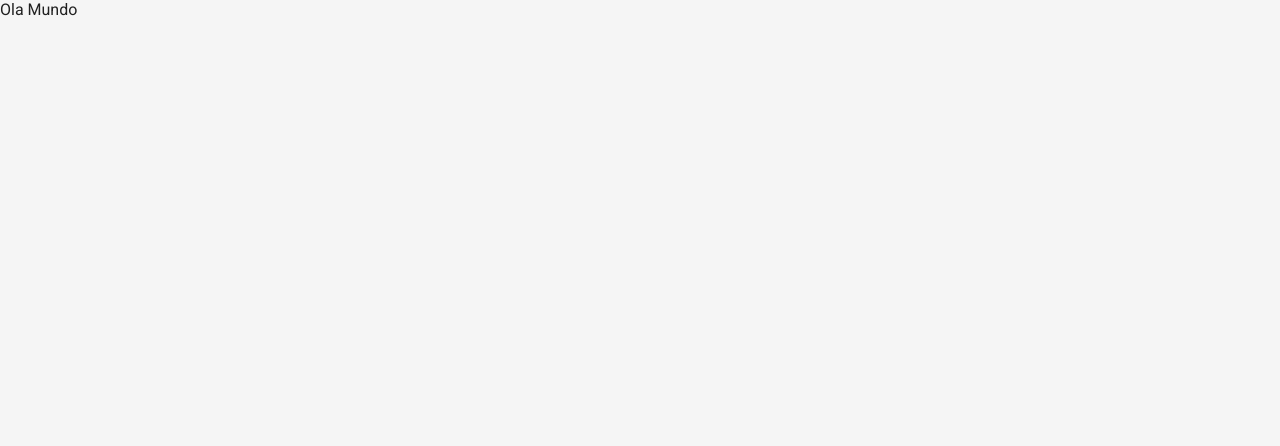
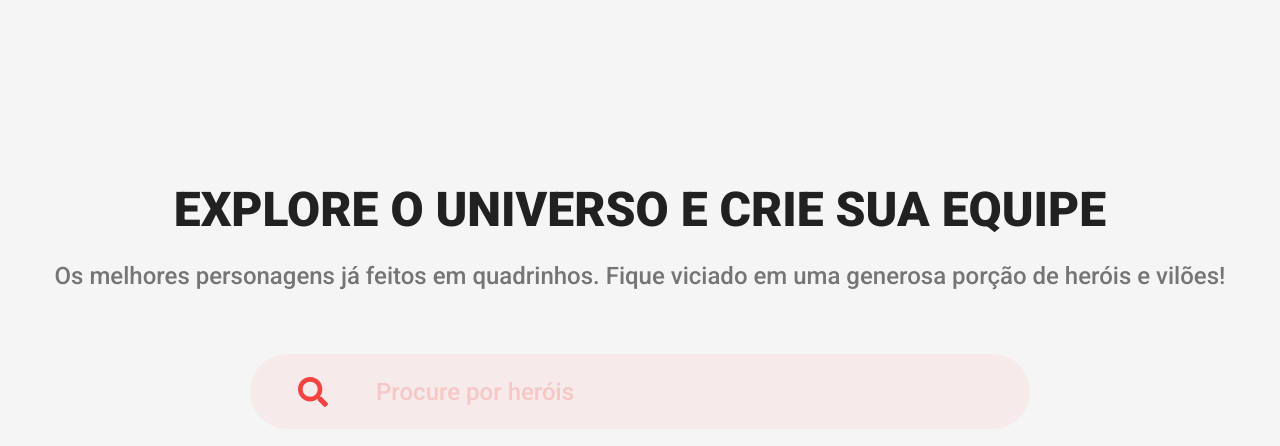
Before and after one commit to jonesnambundo/InstaCarro, a React (Create React App) app: page / in a window 1280 px wide. Shown: the top 446 px of the page. Built offline with nearby package versions, Linux system fonts and the light colour scheme.

Commit message:
Header finalizado

```diff
--- a/package.json
+++ b/package.json
@@ -12,6 +12,7 @@
     "@types/react-dom": "^18.0.11",
     "react": "^18.2.0",
     "react-dom": "^18.2.0",
+    "react-icons": "^5.3.0",
     "react-router-dom": "^6.26.1",
     "react-scripts": "5.0.1",
     "styled-components": "^6.1.13",
--- a/src/App.tsx
+++ b/src/App.tsx
@@ -1,10 +1,13 @@
-import { GlobalCss } from './styles'
+import Header from './components/Header'
+import { GlobalCss, Container } from './styles'
 
 function App() {
   return (
     <>
       <GlobalCss />
-      <div>Ola Mundo</div>
+      <Container>
+        <Header />
+      </Container>
     </>
   )
 }
--- /dev/null
+++ b/src/components/Header/index.tsx
@@ -0,0 +1,27 @@
+import {
+  HeaderBar,
+  Subtitle,
+  Title,
+  SearchInputWrapper,
+  SearchInput,
+  SearchIcon
+} from './styles'
+import { FaSearch } from 'react-icons/fa'
+
+const Header = () => (
+  <HeaderBar>
+    <Title>EXPLORE O UNIVERSO E CRIE SUA EQUIPE</Title>
+    <Subtitle>
+      Os melhores personagens já feitos em quadrinhos. Fique viciado em uma
+      generosa porção de heróis e vilões!
+    </Subtitle>
+    <SearchInputWrapper>
+      <SearchIcon>
+        <FaSearch />
+      </SearchIcon>
+      <SearchInput type="text" placeholder="Procure por heróis" />
+    </SearchInputWrapper>
+  </HeaderBar>
+)
+
+export default Header
--- /dev/null
+++ b/src/components/Header/styles.ts
@@ -0,0 +1,61 @@
+import styled from 'styled-components'
+import { cores } from '../../styles'
+
+export const HeaderBar = styled.header`
+  margin-bottom: 110px;
+  text-align: center;
+`
+
+export const Title = styled.h1`
+  font-weight: 900;
+  font-size: 48px;
+  line-height: 56px;
+  margin-bottom: 24px;
+`
+
+export const Subtitle = styled.h2`
+  font-weight: 500;
+  font-size: 24px;
+  line-height: 28px;
+  opacity: 60%;
+`
+
+export const SearchInputWrapper = styled.div`
+  position: relative;
+  width: 780px;
+  margin: 64px auto 0;
+`
+
+export const SearchInput = styled.input`
+  width: 780px;
+  height: 75px;
+  border-radius: 100px;
+  background-color: ${cores.coral};
+  color: ${cores.coral};
+  opacity: 60%;
+  border: none;
+  font-size: 24px;
+  line-height: 28px;
+  padding-left: 126px;
+
+  &::placeholder {
+    color: rgba(249, 154, 153, 0.8);
+    font-weight: 500;
+    font-size: 24px;
+    line-height: 28px;
+  }
+`
+
+export const SearchIcon = styled.div`
+  position: absolute;
+  left: 48px;
+  top: 50%;
+  transform: translateY(-50%);
+  color: ${cores.vermelho}; /* Cor do ícone */
+  font-size: 30px; /* Tamanho do ícone */
+  width: 30px;
+  height: 30.01px;
+  display: flex;
+  align-items: center;
+  justify-content: center;
+`
--- a/src/styles.ts
+++ b/src/styles.ts
@@ -1,6 +1,6 @@
-import { createGlobalStyle } from 'styled-components'
+import styled, { createGlobalStyle } from 'styled-components'
 
-const cores = {
+export const cores = {
   preta: '#212121',
   pretoPassas: '#202020',
   branca: '#F5F5F5',
@@ -19,5 +19,11 @@ export const GlobalCss = createGlobalStyle`
 body{
   background-color: ${cores.branca};
   color: ${cores.preta};
+  padding-top: 182px;
 }
 `
+export const Container = styled.div`
+  max-width: 1197px;
+  width: 100%;
+  margin: 0 auto;
+`
```
Also changed, not shown: 1 other file (tests, documents, lock files or other folders).
